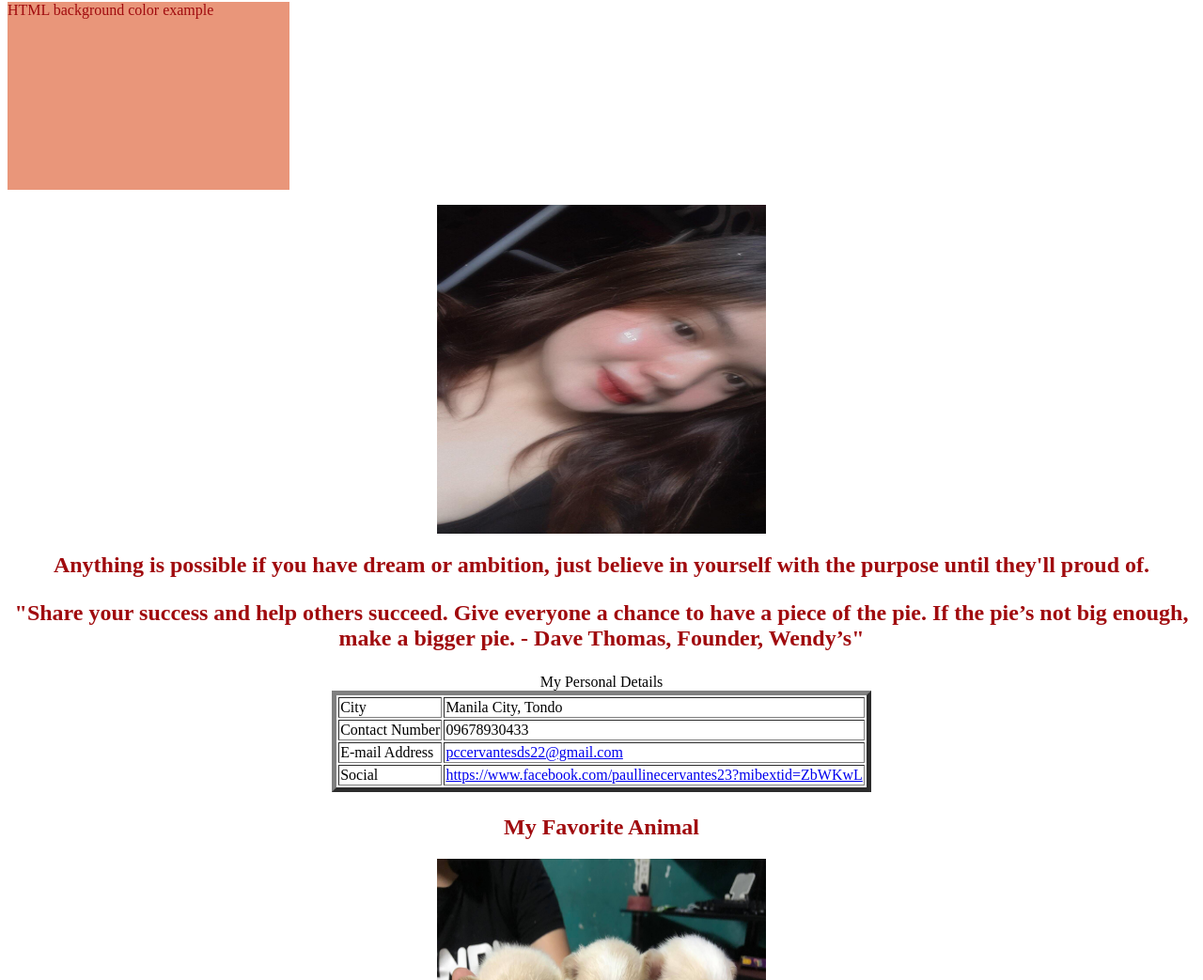
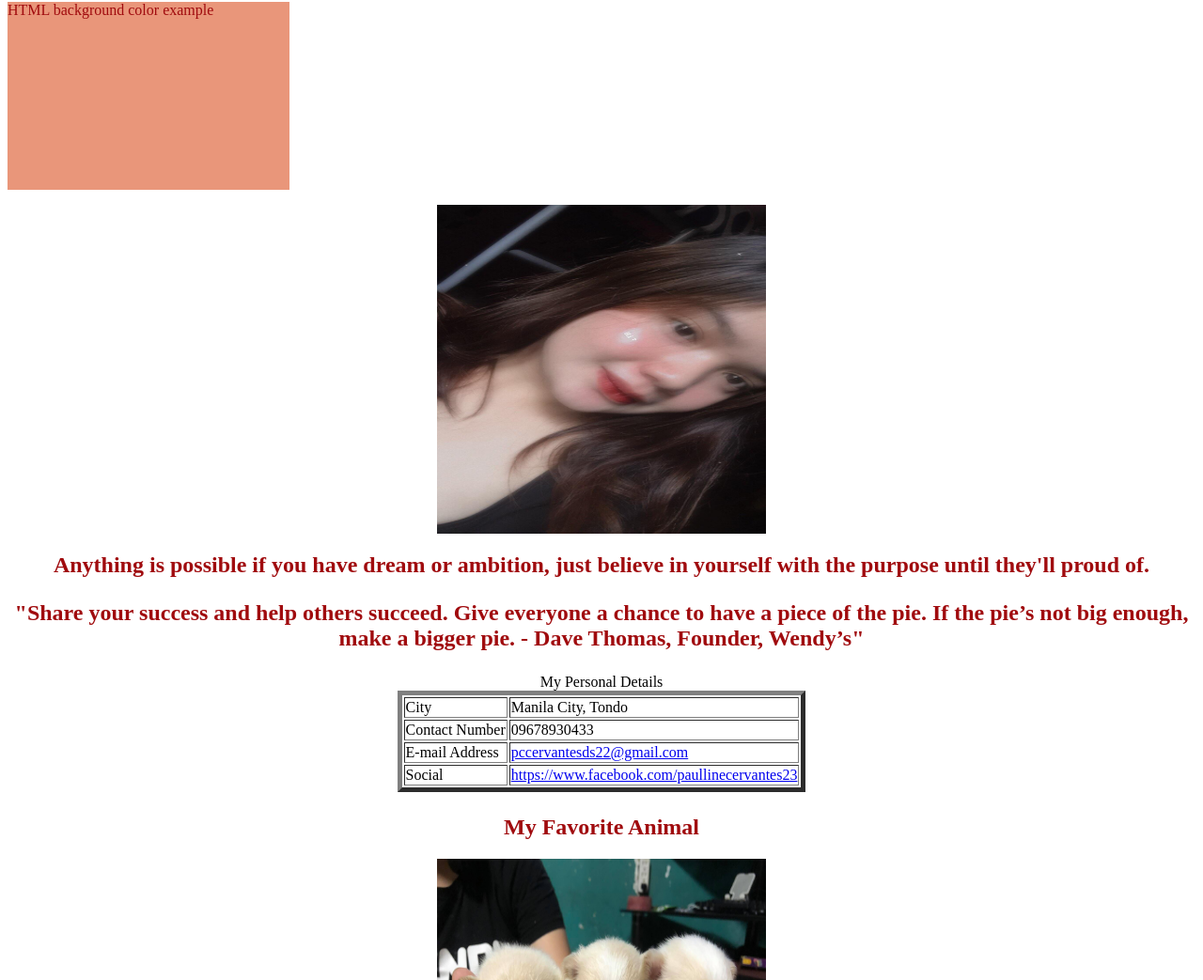
Before and after one commit to Chicervantes/Pau, a plain HTML site: page Personaldetails.html in a window 1280 px wide. Shown: the part 57-1100 px from the top of the page at 94% size. Drawn offline with Linux system fonts and the light colour scheme.

Commit message:
Update Personaldetails.html

```diff
--- a/Personaldetails.html
+++ b/Personaldetails.html
@@ -64,7 +64,7 @@ Anything is possible if you have dream or ambition, just believe in yourself wit
 
 <tr>
 <td> Social </td>
-<td> <a href ="https://www.facebook.com/paullinecervantes23?mibextid=ZbWKwL"> https://www.facebook.com/paullinecervantes23?mibextid=ZbWKwL</td>
+<td> <a href ="https://www.facebook.com/paullinecervantes23"> https://www.facebook.com/paullinecervantes23</td>
 </tr>
 </tr>
 
```
